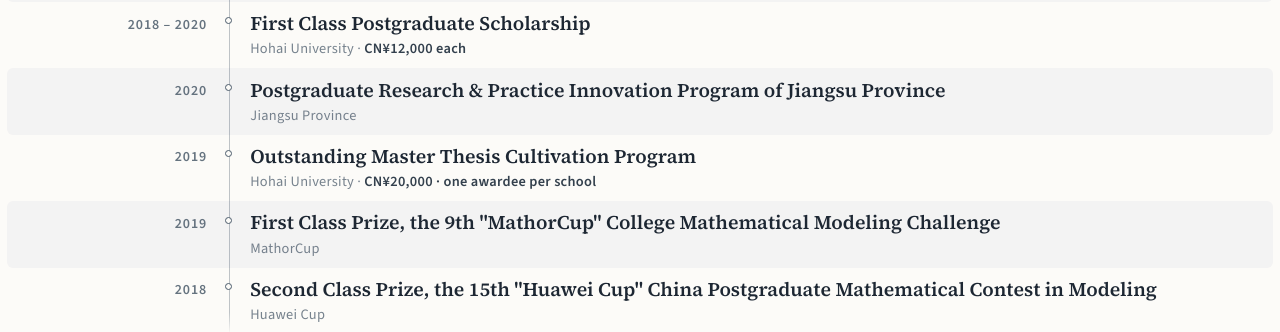
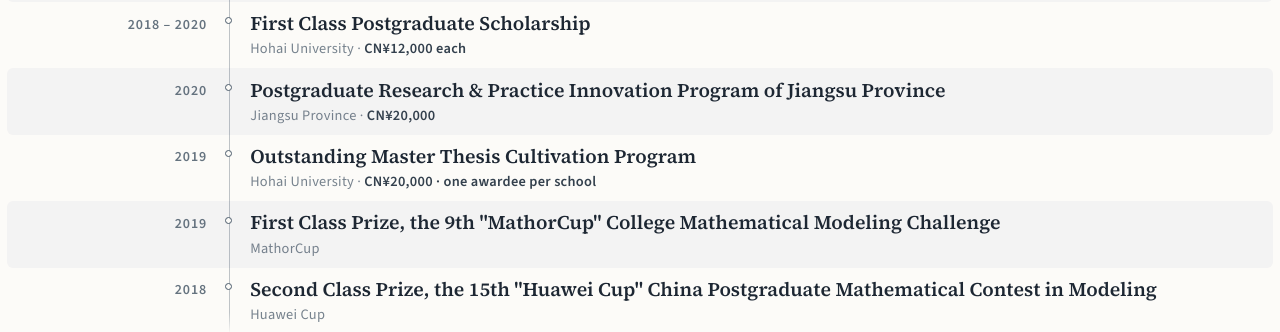
Before and after one commit to yujidu/yujidu.github.io, a Jekyll site: the page built from _pages/cv.md, in a window 1280 px wide and 900 px high, scrolled down 3204 px. Shown: the part 154-486 px from the top of the window. Built offline with Jekyll 4.4.1, drawn with Linux system fonts in a browser that asks for light colours; a style sheet for code colours, icons or effects is not loaded.

Commit message:
CV honors: Jiangsu innovation program amount
Co-Authored-By: Claude Opus 5.5 <noreply@anthropic.com>
Claude-Session: https://claude.ai/code/session_01Vw9tGnbWFVNDt9UXvET6V8

```diff
--- a/_pages/cv.md
+++ b/_pages/cv.md
@@ -107,7 +107,7 @@ Honors & Awards
   <li><span class="cv-timeline__date">2021</span><div class="cv-timeline__body"><span class="cv-honor__name">Postgraduate "Science &amp; Technology Star"</span><span class="cv-honor__by">Hohai University · <span class="cv-honor__amt">CN¥2,000 · 20 awardees university-wide</span></span></div></li>
   <li><span class="cv-timeline__date">2019, 2020</span><div class="cv-timeline__body"><span class="cv-honor__name">National Scholarship for Postgraduates</span><span class="cv-honor__by">Ministry of Education of China · <span class="cv-honor__amt">CN¥20,000 each</span></span></div></li>
   <li><span class="cv-timeline__date">2018 – 2020</span><div class="cv-timeline__body"><span class="cv-honor__name">First Class Postgraduate Scholarship</span><span class="cv-honor__by">Hohai University · <span class="cv-honor__amt">CN¥12,000 each</span></span></div></li>
-  <li><span class="cv-timeline__date">2020</span><div class="cv-timeline__body"><span class="cv-honor__name">Postgraduate Research &amp; Practice Innovation Program of Jiangsu Province</span><span class="cv-honor__by">Jiangsu Province</span></div></li>
+  <li><span class="cv-timeline__date">2020</span><div class="cv-timeline__body"><span class="cv-honor__name">Postgraduate Research &amp; Practice Innovation Program of Jiangsu Province</span><span class="cv-honor__by">Jiangsu Province · <span class="cv-honor__amt">CN¥20,000</span></span></div></li>
   <li><span class="cv-timeline__date">2019</span><div class="cv-timeline__body"><span class="cv-honor__name">Outstanding Master Thesis Cultivation Program</span><span class="cv-honor__by">Hohai University · <span class="cv-honor__amt">CN¥20,000 · one awardee per school</span></span></div></li>
   <li><span class="cv-timeline__date">2019</span><div class="cv-timeline__body"><span class="cv-honor__name">First Class Prize, the 9th "MathorCup" College Mathematical Modeling Challenge</span><span class="cv-honor__by">MathorCup</span></div></li>
   <li><span class="cv-timeline__date">2018</span><div class="cv-timeline__body"><span class="cv-honor__name">Second Class Prize, the 15th "Huawei Cup" China Postgraduate Mathematical Contest in Modeling</span><span class="cv-honor__by">Huawei Cup</span></div></li>
```
